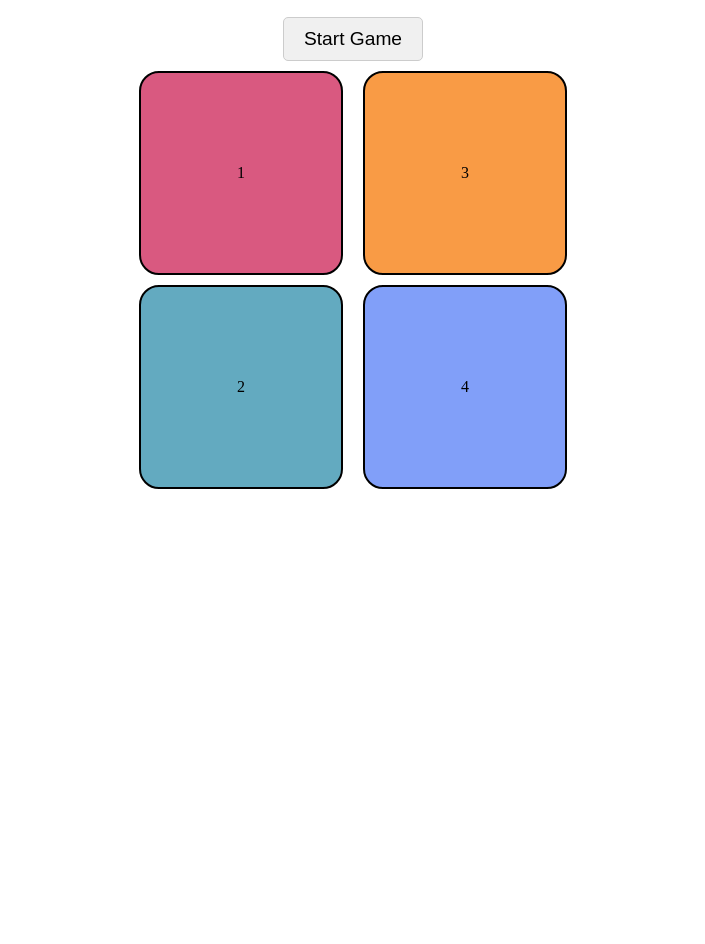
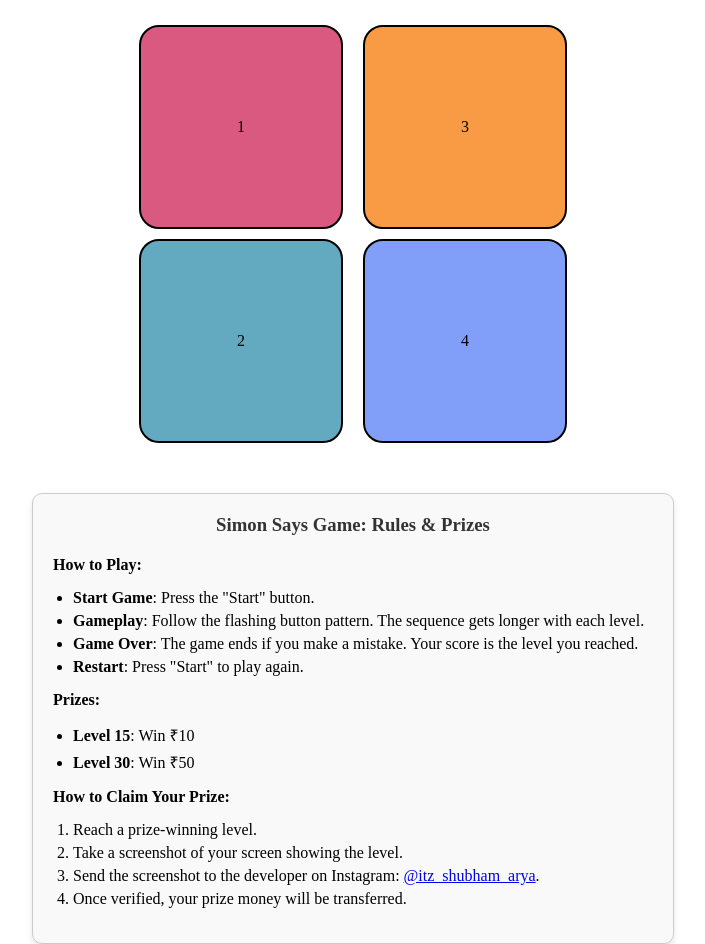
Before and after one commit to Ytshubham/simon-says-game, a website: page index.html in a window 1280 px wide. Shown: the part 67-1011 px from the top of the page, without its empty margins (287-992 px from the left). Before the commit the page ends 800 px from the top, so only its background shows below. Drawn offline with Linux system fonts and the light colour scheme.

Commit message:
Rule and price money all things are updated

```diff
--- a/index.css
+++ b/index.css
@@ -52,3 +52,35 @@ body{
     border: 1px solid #ccc;
     background-color: #f0f0f0;
 }
+
+
+.rules-container {
+    margin-top: 40px;
+    padding: 20px;
+    border: 1px solid #ccc;
+    border-radius: 10px;
+    max-width: 600px;
+    margin-left: auto;
+    margin-right: auto;
+    text-align: left;
+    background-color: #f9f9f9;
+    box-shadow: 0 4px 6px rgba(0, 0, 0, 0.1);
+}
+
+.rules-container h3 {
+    text-align: center;
+    margin-bottom: 20px;
+    color: #333;
+}
+
+.rules-container p, .rules-container ul, .rules-container ol {
+    margin-bottom: 15px;
+}
+
+.rules-container ul, .rules-container ol {
+    padding-left: 20px;
+}
+
+.rules-container li {
+    margin-bottom: 5px;
+}
--- a/index.html
+++ b/index.html
@@ -10,7 +10,6 @@
     <h1>Simon Says Game</h1>
 
     <h2>Press any key to start the game</h2>
-    <button id="start-btn">Start Game</button>
     <br>
     <div class="btn-container">
       <div class="line-one">
@@ -22,6 +21,31 @@
         <div class="btn blue" id="blue">4</div>
       </div>
     </div>
+
+    <!-- Game Rules and Prize Information -->
+    <div class="rules-container">
+      <h3>Simon Says Game: Rules & Prizes</h3>
+      <p><b>How to Play:</b></p>
+      <ul>
+        <li><b>Start Game</b>: Press the "Start" button.</li>
+        <li><b>Gameplay</b>: Follow the flashing button pattern. The sequence gets longer with each level.</li>
+        <li><b>Game Over</b>: The game ends if you make a mistake. Your score is the level you reached.</li>
+        <li><b>Restart</b>: Press "Start" to play again.</li>
+      </ul>
+      <p><b>Prizes:</b></p>
+      <ul>
+        <li><b>Level 15</b>: Win ₹10</li>
+        <li><b>Level 30</b>: Win ₹50</li>
+      </ul>
+      <p><b>How to Claim Your Prize:</b></p>
+      <ol>
+        <li>Reach a prize-winning level.</li>
+        <li>Take a screenshot of your screen showing the level.</li>
+        <li>Send the screenshot to the developer on Instagram: <a href="https://www.instagram.com/itz_shubham_arya" target="_blank">@itz_shubham_arya</a>.</li>
+        <li>Once verified, your prize money will be transferred.</li>
+      </ol>
+    </div>
+
     <script src="index.js"></script>
   </body>
 </html>
--- a/index.js
+++ b/index.js
@@ -5,9 +5,8 @@ let UserSeq = [];
 
 let level = 0;
 let heading = document.querySelector("h2");
-let startBtn = document.querySelector("#start-btn"); // Select the new button
+let startBtn = document.querySelector("#start-btn");
 
-// Add a click event listener to the start button
 startBtn.addEventListener("click", function () {
   if (start == false) {
     console.log("game started");
@@ -15,15 +14,6 @@ startBtn.addEventListener("click", function () {
     levelup();
   }
 });
-
-// Remove the old keypress event listener
-// document.addEventListener("keypress", function () {
-//   if (start == false) {
-//     console.log("game starded");
-//     start = true;
-//     levelup();
-//   }
-// });
 
 function btnflash(btn) {
   btn.classList.add("flash");
@@ -37,7 +27,7 @@ function Gameflash(btn) {
     btn.classList.remove("gflash");
   }, 200);
 }
-///////
+
 function levelup() {
   UserSeq = [];
   level++;
```
